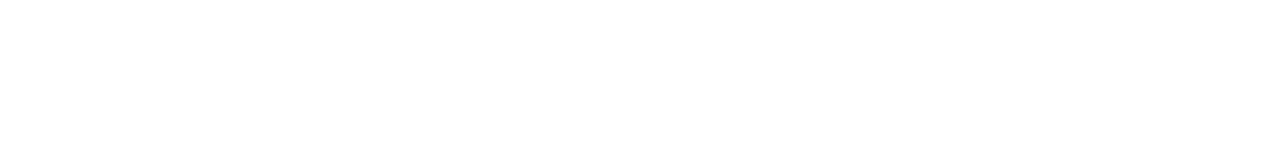
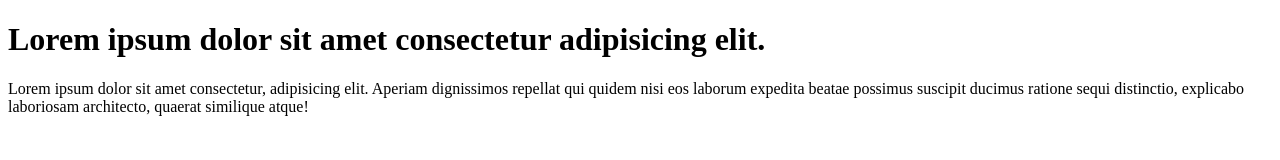
Before and after one commit to ayyubiqbal/portfolio-site, a plain HTML site: page index.html in a window 1280 px wide. Drawn offline with Linux system fonts and the light colour scheme.

Commit message:
h1 and p added for testing

```diff
--- a/index.html
+++ b/index.html
@@ -8,6 +8,7 @@
     <link rel="stylesheet" href="style.css">
 </head>
 <body>
-
+    <h1>Lorem ipsum dolor sit amet consectetur adipisicing elit.</h1>
+    <p>Lorem ipsum dolor sit amet consectetur, adipisicing elit. Aperiam dignissimos repellat qui quidem nisi eos laborum expedita beatae possimus suscipit ducimus ratione sequi distinctio, explicabo laboriosam architecto, quaerat similique atque!</p>
 </body>
 </html>
```
